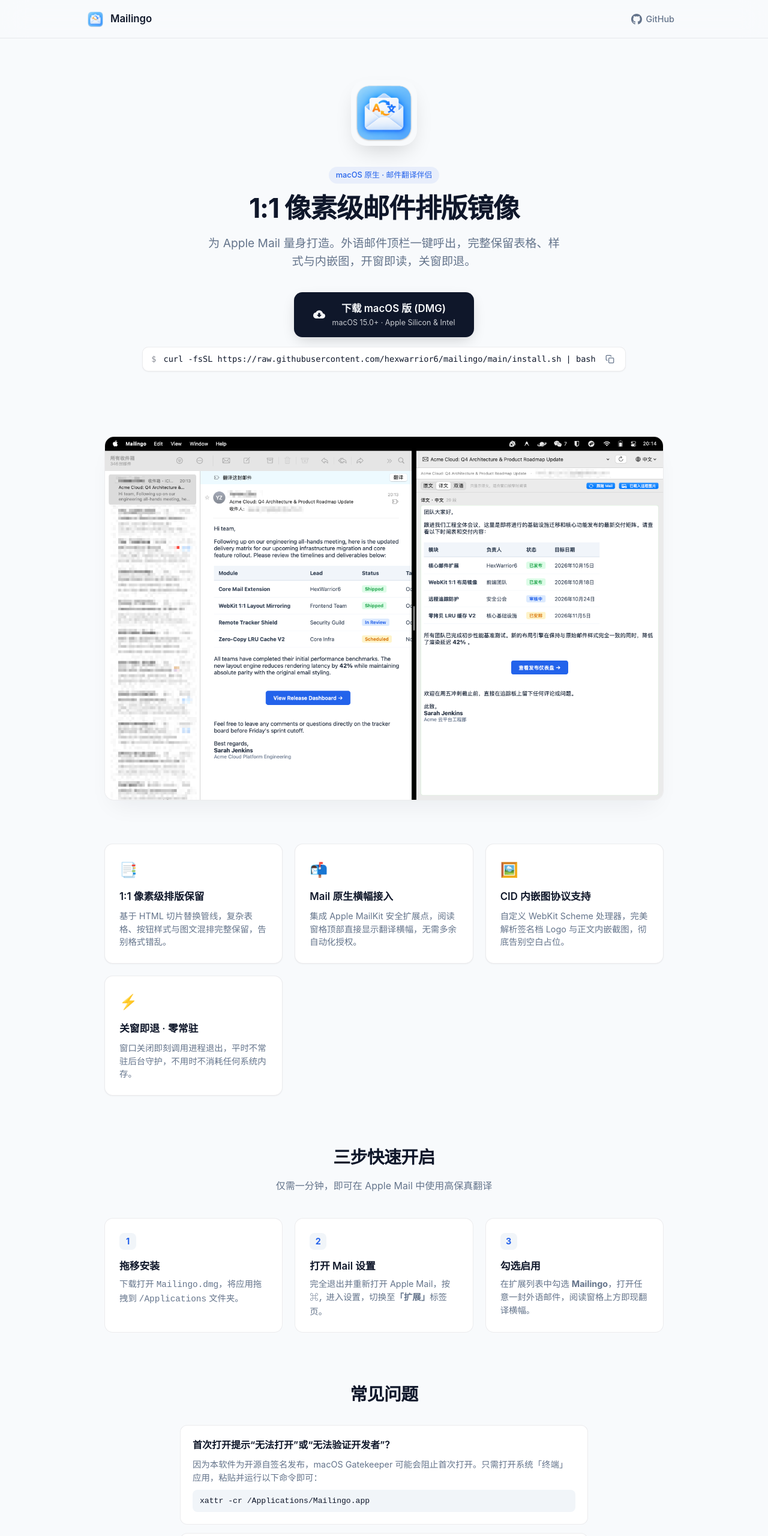
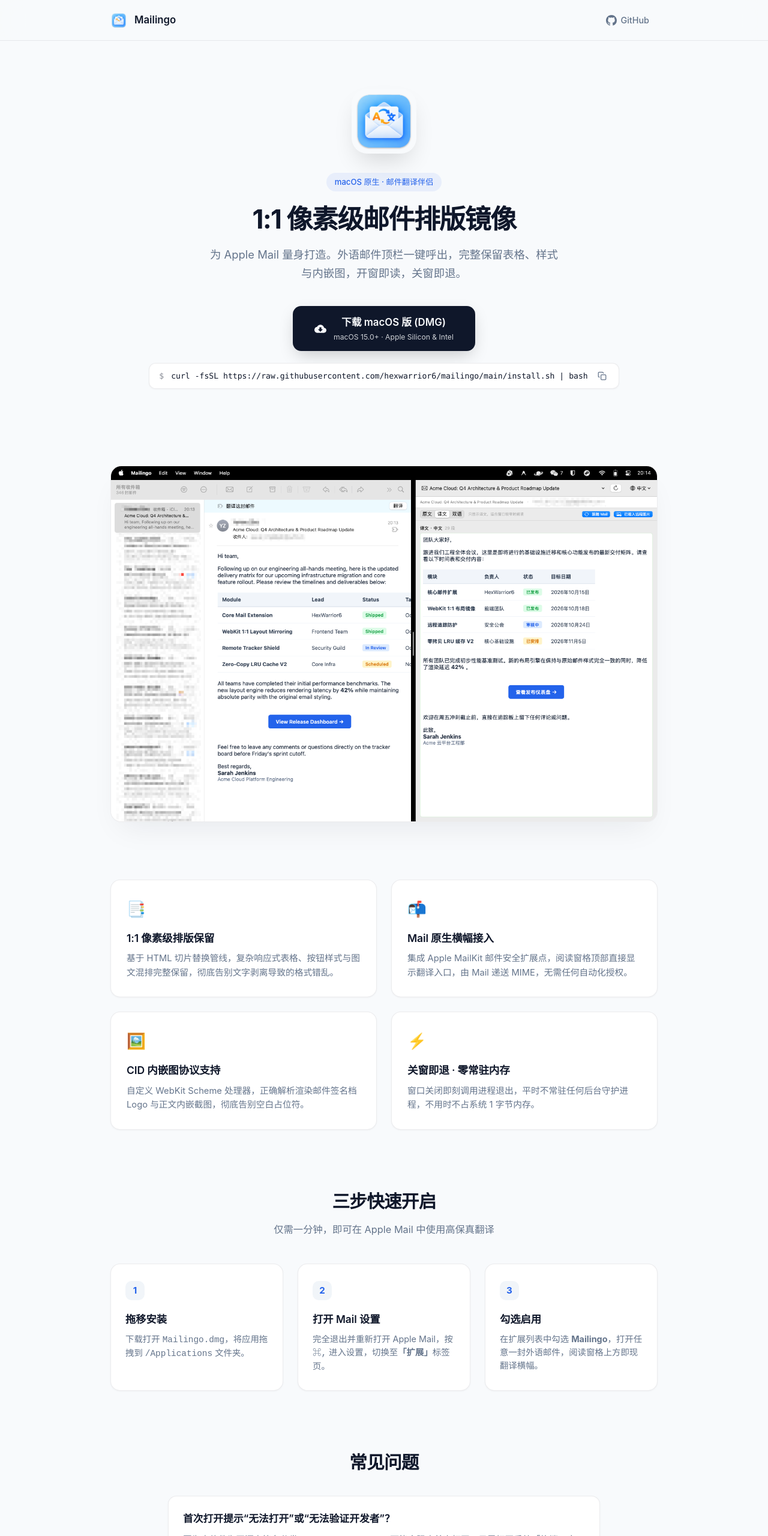
Before and after one commit to hexwarrior6/mailingo, a plain HTML site: page index.html in a window 1280 px wide. Shown: the top 2560 px of the page at 60% size. Drawn offline with Linux system fonts and the light colour scheme.

Commit message:
style(site): fix 2x2 grid layout to avoid orphan cards and polish vertical spacing

```diff
--- a/index.html
+++ b/index.html
@@ -17,9 +17,9 @@
       --accent: #2563eb;
       --accent-hover: #1d4ed8;
       --code-bg: #f1f5f9;
-      --shadow-sm: 0 1px 2px 0 rgba(0, 0, 0, 0.05);
-      --shadow-lg: 0 10px 30px -10px rgba(0, 0, 0, 0.1);
-      --shadow-card: 0 20px 40px -15px rgba(15, 23, 42, 0.07);
+      --shadow-sm: 0 1px 3px 0 rgba(0, 0, 0, 0.04);
+      --shadow-lg: 0 12px 32px -8px rgba(0, 0, 0, 0.08);
+      --shadow-card: 0 24px 48px -18px rgba(15, 23, 42, 0.08);
     }
 
     @media (prefers-color-scheme: dark) {
@@ -33,9 +33,9 @@
         --accent: #3b82f6;
         --accent-hover: #60a5fa;
         --code-bg: #1a2234;
-        --shadow-sm: 0 1px 2px 0 rgba(0, 0, 0, 0.4);
-        --shadow-lg: 0 10px 30px -10px rgba(0, 0, 0, 0.5);
-        --shadow-card: 0 20px 40px -15px rgba(0, 0, 0, 0.6);
+        --shadow-sm: 0 1px 3px 0 rgba(0, 0, 0, 0.4);
+        --shadow-lg: 0 12px 32px -8px rgba(0, 0, 0, 0.5);
+        --shadow-card: 0 24px 48px -18px rgba(0, 0, 0, 0.6);
       }
     }
 
@@ -61,20 +61,19 @@
       z-index: 100;
       backdrop-filter: blur(20px);
       -webkit-backdrop-filter: blur(20px);
-      background-color: rgba(248, 250, 252, 0.75);
+      background-color: rgba(248, 250, 252, 0.8);
       border-bottom: 1px solid var(--surface-border);
-      transition: background-color 0.2s ease;
     }
     @media (prefers-color-scheme: dark) {
       header {
-        background-color: rgba(9, 13, 22, 0.75);
+        background-color: rgba(9, 13, 22, 0.8);
       }
     }
 
     .nav-container {
-      max-width: 1040px;
+      max-width: 960px;
       margin: 0 auto;
-      padding: 14px 24px;
+      padding: 16px 24px;
       display: flex;
       align-items: center;
       justify-content: space-between;
@@ -83,7 +82,7 @@
     .brand {
       display: flex;
       align-items: center;
-      gap: 10px;
+      gap: 12px;
       text-decoration: none;
       color: var(--text);
       font-weight: 600;
@@ -91,8 +90,8 @@
     }
 
     .brand img {
-      width: 30px;
-      height: 30px;
+      width: 28px;
+      height: 28px;
       border-radius: 7px;
     }
 
@@ -104,7 +103,7 @@
       display: inline-flex;
       align-items: center;
       gap: 6px;
-      padding: 6px 12px;
+      padding: 6px 14px;
       border-radius: 8px;
       transition: all 0.15s ease;
     }
@@ -116,7 +115,7 @@
 
     /* 主体容器 */
     .container {
-      max-width: 980px;
+      max-width: 960px;
       margin: 0 auto;
       padding: 0 24px;
     }
@@ -124,59 +123,54 @@
     /* Hero 区域 */
     .hero {
       text-align: center;
-      padding: 72px 0 48px;
+      padding: 80px 0 56px;
     }
 
     .hero-icon {
-      width: 110px;
-      height: 110px;
+      width: 108px;
+      height: 108px;
       border-radius: 26px;
-      box-shadow: 0 16px 36px -12px rgba(0, 0, 0, 0.18);
+      box-shadow: 0 20px 40px -12px rgba(0, 0, 0, 0.16);
       margin-bottom: 24px;
-      animation: float 4s ease-in-out infinite;
-    }
-
-    @keyframes float {
-      0%, 100% { transform: translateY(0); }
-      50% { transform: translateY(-6px); }
     }
 
     .hero-badge {
       display: inline-flex;
       align-items: center;
       gap: 6px;
-      padding: 4px 12px;
+      padding: 5px 14px;
       border-radius: 20px;
-      font-size: 0.8rem;
+      font-size: 0.82rem;
       font-weight: 500;
       color: var(--accent);
       background-color: rgba(37, 99, 235, 0.08);
-      margin-bottom: 16px;
+      margin-bottom: 20px;
     }
 
     .hero h1 {
-      font-size: 2.8rem;
+      font-size: 2.75rem;
       font-weight: 700;
-      letter-spacing: -0.03em;
-      line-height: 1.15;
-      margin-bottom: 16px;
+      letter-spacing: -0.035em;
+      line-height: 1.2;
+      margin-bottom: 18px;
     }
 
     .hero p {
-      font-size: 1.2rem;
+      font-size: 1.15rem;
       color: var(--text-muted);
-      max-width: 600px;
-      margin: 0 auto 36px;
+      max-width: 580px;
+      margin: 0 auto 40px;
       font-weight: 400;
+      line-height: 1.65;
     }
 
-    /* 下载动作区 */
+    /* 下载操作区 */
     .actions {
       display: flex;
       flex-direction: column;
       align-items: center;
-      gap: 16px;
-      margin-bottom: 48px;
+      gap: 20px;
+      margin-bottom: 56px;
     }
 
     .btn-download {
@@ -187,17 +181,17 @@
       background-color: var(--text);
       color: var(--bg);
       text-decoration: none;
-      padding: 14px 32px;
+      padding: 14px 36px;
       border-radius: 14px;
       font-weight: 600;
       font-size: 1.05rem;
-      box-shadow: 0 8px 24px -6px rgba(0, 0, 0, 0.2);
+      box-shadow: 0 10px 28px -6px rgba(0, 0, 0, 0.22);
       transition: all 0.2s cubic-bezier(0.16, 1, 0.3, 1);
     }
 
     .btn-download:hover {
       transform: translateY(-2px);
-      box-shadow: 0 12px 28px -6px rgba(0, 0, 0, 0.3);
+      box-shadow: 0 14px 32px -6px rgba(0, 0, 0, 0.32);
     }
 
     .btn-download svg {
@@ -207,10 +201,11 @@
     }
 
     .btn-download .btn-sub {
-      font-size: 0.78rem;
-      opacity: 0.8;
+      font-size: 0.76rem;
+      opacity: 0.82;
       font-weight: 400;
       display: block;
+      margin-top: 1px;
     }
 
     /* 终端一键代码条 */
@@ -220,10 +215,10 @@
       gap: 12px;
       background-color: var(--surface);
       border: 1px solid var(--surface-border);
-      padding: 8px 14px;
-      border-radius: 10px;
+      padding: 9px 16px;
+      border-radius: 11px;
       font-family: ui-monospace, SFMono-Regular, "SF Mono", Menlo, Consolas, monospace;
-      font-size: 0.85rem;
+      font-size: 0.82rem;
       color: var(--text);
       box-shadow: var(--shadow-sm);
     }
@@ -252,8 +247,8 @@
 
     /* 主界面截图展台 */
     .showcase {
-      margin: 12px auto 72px;
-      border-radius: 16px;
+      margin: 16px auto 96px;
+      border-radius: 18px;
       overflow: hidden;
       box-shadow: var(--shadow-card);
       border: 1px solid var(--surface-border);
@@ -266,130 +261,149 @@
       display: block;
     }
 
-    /* 特性四宫格 */
+    /* 特性四宫格 (稳定 2x2 网格，绝不落单) */
     .features-grid {
       display: grid;
-      grid-template-columns: repeat(auto-fit, minmax(220px, 1fr));
-      gap: 20px;
-      margin-bottom: 80px;
+      grid-template-columns: repeat(2, 1fr);
+      gap: 24px;
+      margin-bottom: 96px;
+    }
+
+    @media (max-width: 640px) {
+      .features-grid {
+        grid-template-columns: 1fr;
+        gap: 16px;
+      }
     }
 
     .feature-card {
       background-color: var(--surface);
       border: 1px solid var(--surface-border);
-      padding: 24px;
-      border-radius: 14px;
+      padding: 28px 26px;
+      border-radius: 16px;
       box-shadow: var(--shadow-sm);
     }
 
     .feature-icon {
-      font-size: 1.5rem;
-      margin-bottom: 12px;
+      font-size: 1.6rem;
+      margin-bottom: 14px;
       display: inline-block;
     }
 
     .feature-card h3 {
-      font-size: 1.05rem;
+      font-size: 1.1rem;
       font-weight: 600;
       margin-bottom: 8px;
+      letter-spacing: -0.01em;
     }
 
     .feature-card p {
-      font-size: 0.9rem;
+      font-size: 0.92rem;
       color: var(--text-muted);
-      line-height: 1.5;
+      line-height: 1.6;
     }
 
-    /* 快速指引流程 */
+    /* 区域统一标题 */
+    .section-header {
+      text-align: center;
+      margin-bottom: 44px;
+    }
+
     .section-title {
-      text-align: center;
-      font-size: 1.8rem;
+      font-size: 1.85rem;
       font-weight: 700;
-      margin-bottom: 12px;
-      letter-spacing: -0.02em;
+      letter-spacing: -0.025em;
+      margin-bottom: 10px;
     }
 
     .section-subtitle {
-      text-align: center;
       color: var(--text-muted);
-      font-size: 1rem;
-      margin-bottom: 40px;
+      font-size: 1.02rem;
     }
 
+    /* 三步指引流程 (稳定 3 列) */
     .steps-container {
       display: grid;
-      grid-template-columns: repeat(auto-fit, minmax(260px, 1fr));
-      gap: 20px;
-      margin-bottom: 80px;
+      grid-template-columns: repeat(3, 1fr);
+      gap: 24px;
+      margin-bottom: 96px;
+    }
+
+    @media (max-width: 768px) {
+      .steps-container {
+        grid-template-columns: 1fr;
+        gap: 16px;
+      }
     }
 
     .step-card {
       background-color: var(--surface);
       border: 1px solid var(--surface-border);
-      padding: 24px;
-      border-radius: 14px;
-      position: relative;
+      padding: 28px 24px;
+      border-radius: 16px;
+      box-shadow: var(--shadow-sm);
     }
 
     .step-number {
-      width: 28px;
-      height: 28px;
-      border-radius: 8px;
+      width: 32px;
+      height: 32px;
+      border-radius: 10px;
       background-color: var(--code-bg);
       color: var(--accent);
       font-weight: 700;
-      font-size: 0.9rem;
+      font-size: 0.95rem;
       display: flex;
       align-items: center;
       justify-content: center;
-      margin-bottom: 14px;
+      margin-bottom: 18px;
     }
 
     .step-card h4 {
-      font-size: 1.05rem;
+      font-size: 1.08rem;
       font-weight: 600;
-      margin-bottom: 6px;
+      margin-bottom: 8px;
     }
 
     .step-card p {
       font-size: 0.9rem;
       color: var(--text-muted);
-      line-height: 1.5;
+      line-height: 1.55;
     }
 
     /* 常见问题 */
     .faq-section {
-      max-width: 680px;
-      margin: 0 auto 96px;
+      max-width: 720px;
+      margin: 0 auto 108px;
     }
 
     .faq-item {
       background-color: var(--surface);
       border: 1px solid var(--surface-border);
-      border-radius: 12px;
-      padding: 20px;
-      margin-bottom: 14px;
+      border-radius: 14px;
+      padding: 24px;
+      margin-bottom: 16px;
+      box-shadow: var(--shadow-sm);
     }
 
     .faq-item h4 {
-      font-size: 1rem;
+      font-size: 1.05rem;
       font-weight: 600;
-      margin-bottom: 8px;
+      margin-bottom: 10px;
     }
 
     .faq-item p {
-      font-size: 0.9rem;
+      font-size: 0.92rem;
       color: var(--text-muted);
-      line-height: 1.5;
+      line-height: 1.6;
     }
 
     .faq-code {
-      margin-top: 10px;
+      margin-top: 12px;
       background-color: var(--code-bg);
-      padding: 8px 12px;
-      border-radius: 8px;
-      font-family: ui-monospace, monospace;
-      font-size: 0.82rem;
+      padding: 10px 14px;
+      border-radius: 9px;
+      font-family: ui-monospace, SFMono-Regular, "SF Mono", Menlo, Consolas, monospace;
+      font-size: 0.85rem;
       color: var(--text);
       display: block;
       user-select: all;
@@ -398,9 +412,9 @@
     /* 页脚 */
     footer {
       border-top: 1px solid var(--surface-border);
-      padding: 40px 0;
+      padding: 48px 0;
       text-align: center;
-      font-size: 0.85rem;
+      font-size: 0.88rem;
       color: var(--text-muted);
     }
 
@@ -475,36 +489,38 @@
       <img src="assets/screenshot-main.png" alt="Mailingo 界面演示截图">
     </div>
 
-    <!-- 核心特性卡片 -->
+    <!-- 核心特性四宫格 (稳固 2x2 对称排版) -->
     <section class="features-grid">
       <div class="feature-card">
         <span class="feature-icon">📑</span>
         <h3>1:1 像素级排版保留</h3>
-        <p>基于 HTML 切片替换管线，复杂表格、按钮样式与图文混排完整保留，告别格式错乱。</p>
+        <p>基于 HTML 切片替换管线，复杂响应式表格、按钮样式与图文混排完整保留，彻底告别文字剥离导致的格式错乱。</p>
       </div>
 
       <div class="feature-card">
         <span class="feature-icon">📬</span>
         <h3>Mail 原生横幅接入</h3>
-        <p>集成 Apple MailKit 安全扩展点，阅读窗格顶部直接显示翻译横幅，无需多余自动化授权。</p>
+        <p>集成 Apple MailKit 邮件安全扩展点，阅读窗格顶部直接显示翻译入口，由 Mail 递送 MIME，无需任何自动化授权。</p>
       </div>
 
       <div class="feature-card">
         <span class="feature-icon">🖼️</span>
         <h3>CID 内嵌图协议支持</h3>
-        <p>自定义 WebKit Scheme 处理器，完美解析签名档 Logo 与正文内嵌截图，彻底告别空白占位。</p>
+        <p>自定义 WebKit Scheme 处理器，正确解析渲染邮件签名档 Logo 与正文内嵌截图，彻底告别空白占位符。</p>
       </div>
 
       <div class="feature-card">
         <span class="feature-icon">⚡</span>
-        <h3>关窗即退 · 零常驻</h3>
-        <p>窗口关闭即刻调用进程退出，平时不常驻后台守护，不用时不消耗任何系统内存。</p>
+        <h3>关窗即退 · 零常驻内存</h3>
+        <p>窗口关闭即刻调用进程退出，平时不常驻任何后台守护进程，不用时不占系统 1 字节内存。</p>
       </div>
     </section>
 
     <!-- 三步启用指引 -->
-    <h2 class="section-title">三步快速开启</h2>
-    <p class="section-subtitle">仅需一分钟，即可在 Apple Mail 中使用高保真翻译</p>
+    <div class="section-header">
+      <h2 class="section-title">三步快速开启</h2>
+      <p class="section-subtitle">仅需一分钟，即可在 Apple Mail 中使用高保真翻译</p>
+    </div>
 
     <div class="steps-container">
       <div class="step-card">
@@ -528,11 +544,13 @@
 
     <!-- 常见问题与放行说明 -->
     <section class="faq-section">
-      <h2 class="section-title" style="margin-bottom: 28px;">常见问题</h2>
+      <div class="section-header" style="margin-bottom: 32px;">
+        <h2 class="section-title">常见问题</h2>
+      </div>
 
       <div class="faq-item">
         <h4>首次打开提示“无法打开”或“无法验证开发者”？</h4>
-        <p>因为本软件为开源自签名发布，macOS Gatekeeper 可能会阻止首次打开。只需打开系统「终端」应用，粘贴并运行以下命令即可：</p>
+        <p>因为本软件为开源自签名分发，macOS Gatekeeper 可能会阻止首次打开。只需打开系统「终端」应用，粘贴并运行以下命令即可：</p>
         <code class="faq-code">xattr -cr /Applications/Mailingo.app</code>
       </div>
 
```
